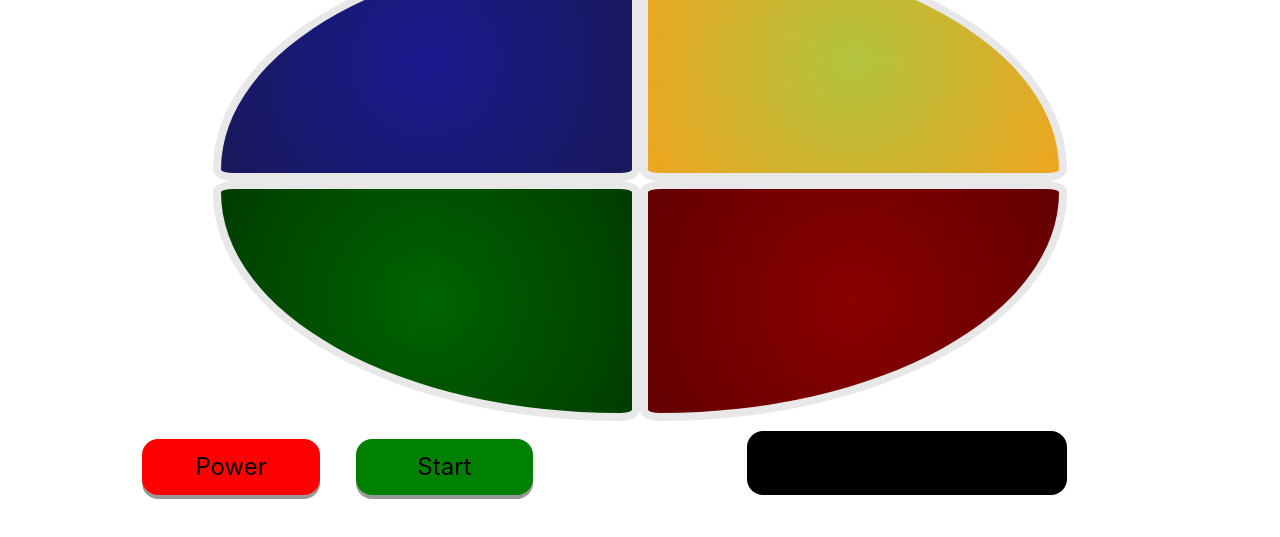
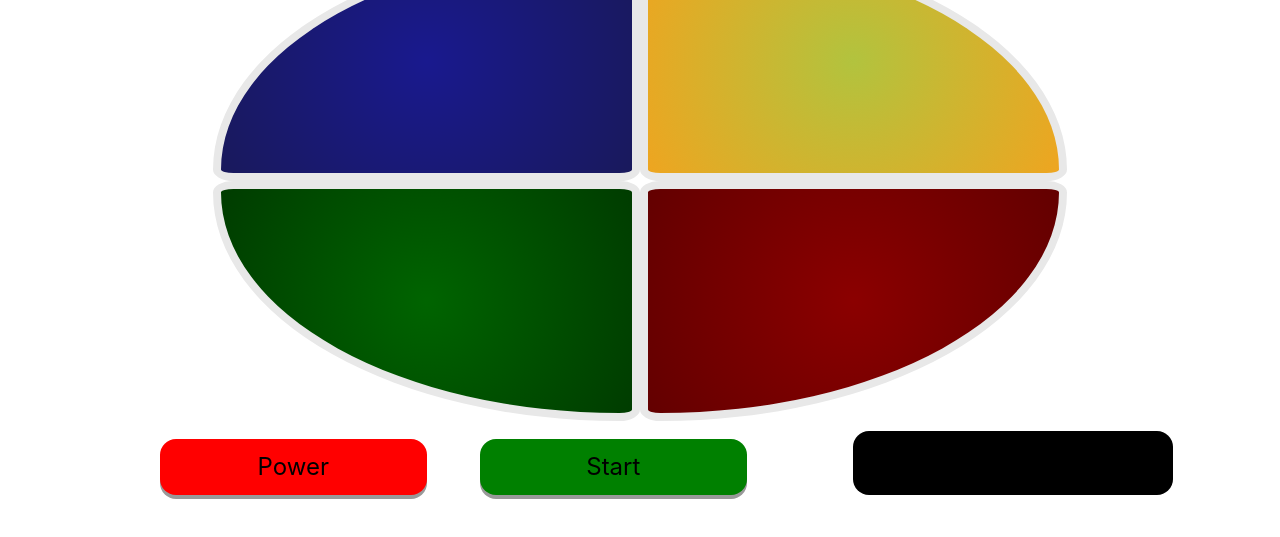
Before and after one commit to bandyp/simon, a plain HTML site: page index.html in a window 1280 px wide. Shown: the part 227-764 px from the top of the page. Drawn offline with nearby package versions, Linux system fonts and the light colour scheme.

Commit message:
resized buttons

```diff
--- a/index.html
+++ b/index.html
@@ -61,13 +61,13 @@
         </div>
 
        <div class="row">
-            <div class="col-4 offset-1 mt-auto smallScreen" id="buttons">
+            <div class="col-6 offset-1 mt-auto smallScreen" id="buttons">
                 <div class="row">
                     <button class="col-5 offset-1 power" id="power">Power</button>
                     <button class="col-5 offset-1" id="start">Start</button>
                 </div>
             </div>
-            <div class="col-3 mt-auto offset-2 count" id="count"></div>
+            <div class="col-3 mt-auto offset-1 count" id="count"></div>
         </div>
 
     </div>
```
